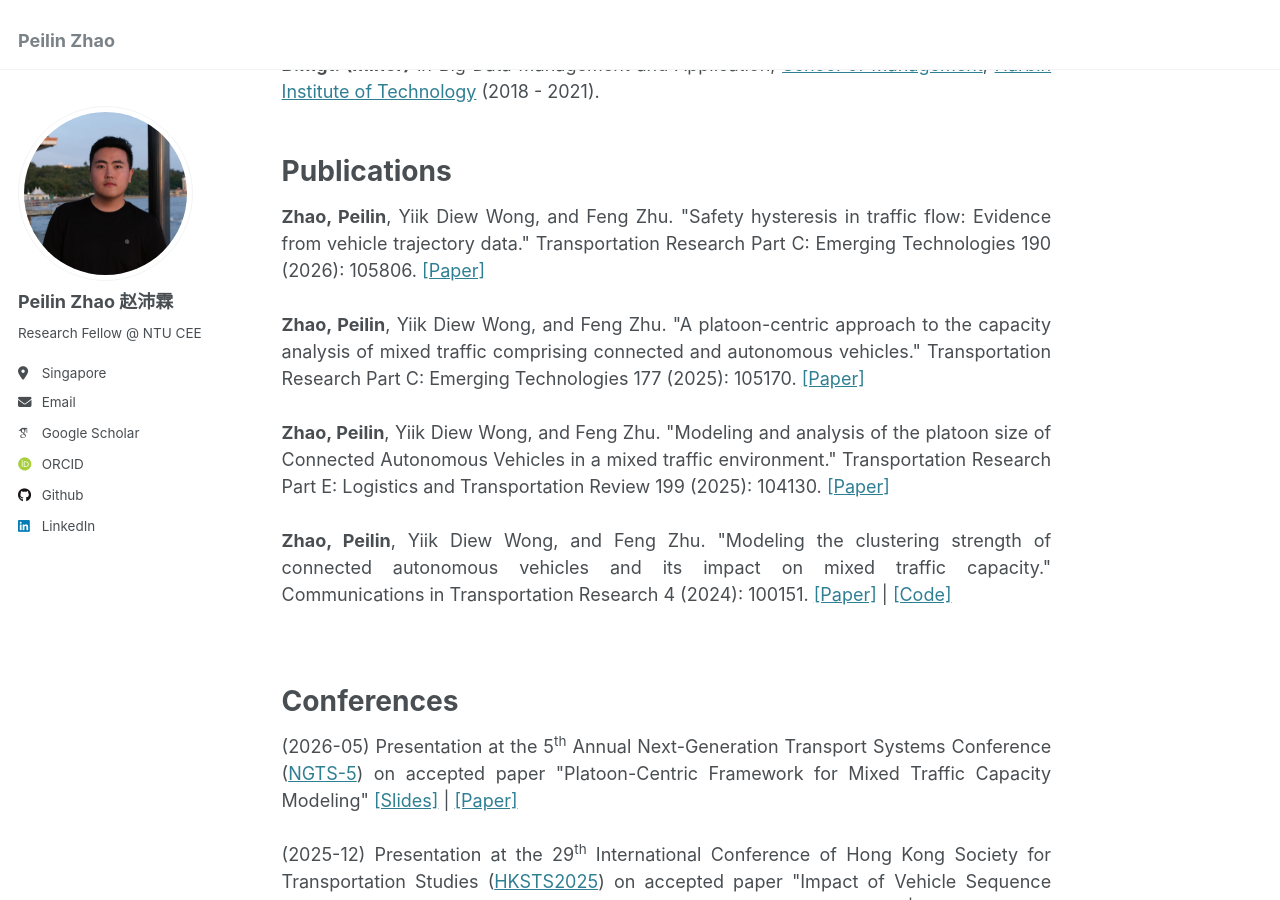
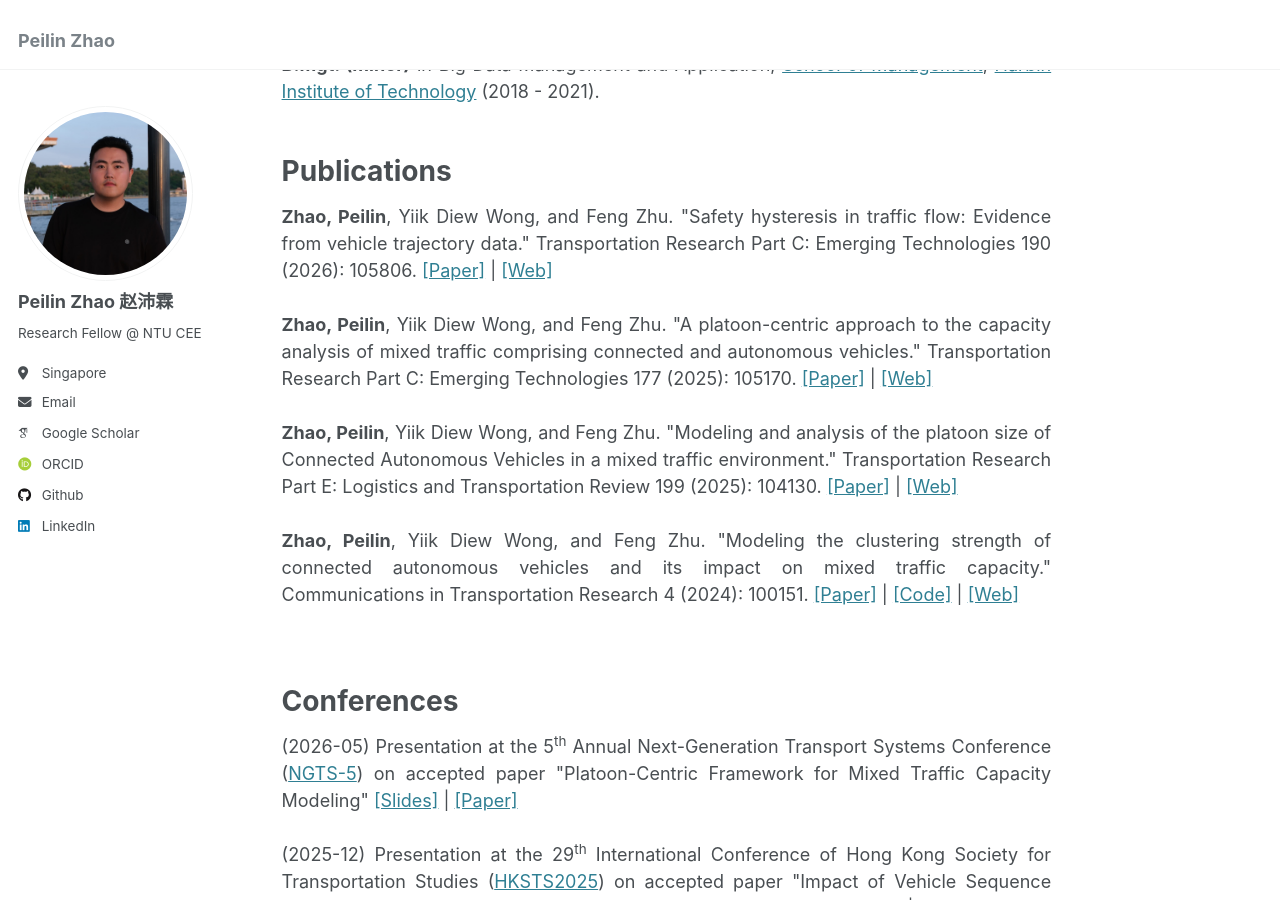
Before and after one commit to Jerry-zpl/Jerry-zpl.github.io, a Jekyll site: the page built from _pages/about.md, in a window 1280 px wide and 900 px high, scrolled down 960 px. Built offline with Jekyll 4.4.1, drawn with Linux system fonts in a browser that asks for light colours; some web fonts are replaced.

Commit message:
Update about.md

```diff
--- a/_pages/about.md
+++ b/_pages/about.md
@@ -63,19 +63,19 @@
 
 <div style="text-align: justify;">
 
-<b>Zhao, Peilin</b>, Yiik Diew Wong, and Feng Zhu. "Safety hysteresis in traffic flow: Evidence from vehicle trajectory data." Transportation Research Part C: Emerging Technologies 190 (2026): 105806. <a href="https://doi.org/10.1016/j.trc.2026.105806">[Paper]</a>
+<b>Zhao, Peilin</b>, Yiik Diew Wong, and Feng Zhu. "Safety hysteresis in traffic flow: Evidence from vehicle trajectory data." Transportation Research Part C: Emerging Technologies 190 (2026): 105806. <a href="https://doi.org/10.1016/j.trc.2026.105806">[Paper]</a> | <a href="https://jerry-zpl.github.io/publication/2026-TRC-105806">[Web]</a>
 
 <br><br>
 
-<b>Zhao, Peilin</b>, Yiik Diew Wong, and Feng Zhu. "A platoon-centric approach to the capacity analysis of mixed traffic comprising connected and autonomous vehicles." Transportation Research Part C: Emerging Technologies 177 (2025): 105170. <a href="https://doi.org/10.1016/j.trc.2025.105170">[Paper]</a>
+<b>Zhao, Peilin</b>, Yiik Diew Wong, and Feng Zhu. "A platoon-centric approach to the capacity analysis of mixed traffic comprising connected and autonomous vehicles." Transportation Research Part C: Emerging Technologies 177 (2025): 105170. <a href="https://doi.org/10.1016/j.trc.2025.105170">[Paper]</a> | <a href="https://jerry-zpl.github.io/publication/2025-TRC-105170">[Web]</a>
 
 <br><br>
 
-<b>Zhao, Peilin</b>, Yiik Diew Wong, and Feng Zhu. "Modeling and analysis of the platoon size of Connected Autonomous Vehicles in a mixed traffic environment." Transportation Research Part E: Logistics and Transportation Review 199 (2025): 104130. <a href="https://doi.org/10.1016/j.tre.2025.104130">[Paper]</a>
+<b>Zhao, Peilin</b>, Yiik Diew Wong, and Feng Zhu. "Modeling and analysis of the platoon size of Connected Autonomous Vehicles in a mixed traffic environment." Transportation Research Part E: Logistics and Transportation Review 199 (2025): 104130. <a href="https://doi.org/10.1016/j.tre.2025.104130">[Paper]</a> | <a href="https://jerry-zpl.github.io/publication/2025-TRE-104130">[Web]</a>
 
 <br><br>
 
-<b>Zhao, Peilin</b>, Yiik Diew Wong, and Feng Zhu. "Modeling the clustering strength of connected autonomous vehicles and its impact on mixed traffic capacity." Communications in Transportation Research 4 (2024): 100151. <a href="https://doi.org/10.1016/j.commtr.2024.100151">[Paper]</a> | <a href="https://github.com/Jerry-zpl/API">[Code]</a>
+<b>Zhao, Peilin</b>, Yiik Diew Wong, and Feng Zhu. "Modeling the clustering strength of connected autonomous vehicles and its impact on mixed traffic capacity." Communications in Transportation Research 4 (2024): 100151. <a href="https://doi.org/10.1016/j.commtr.2024.100151">[Paper]</a> | <a href="https://github.com/Jerry-zpl/API">[Code]</a> | <a href="https://jerry-zpl.github.io/publication/2024-COMMTR-100151">[Web]</a>
 </div>
 
 <br><br>
```
